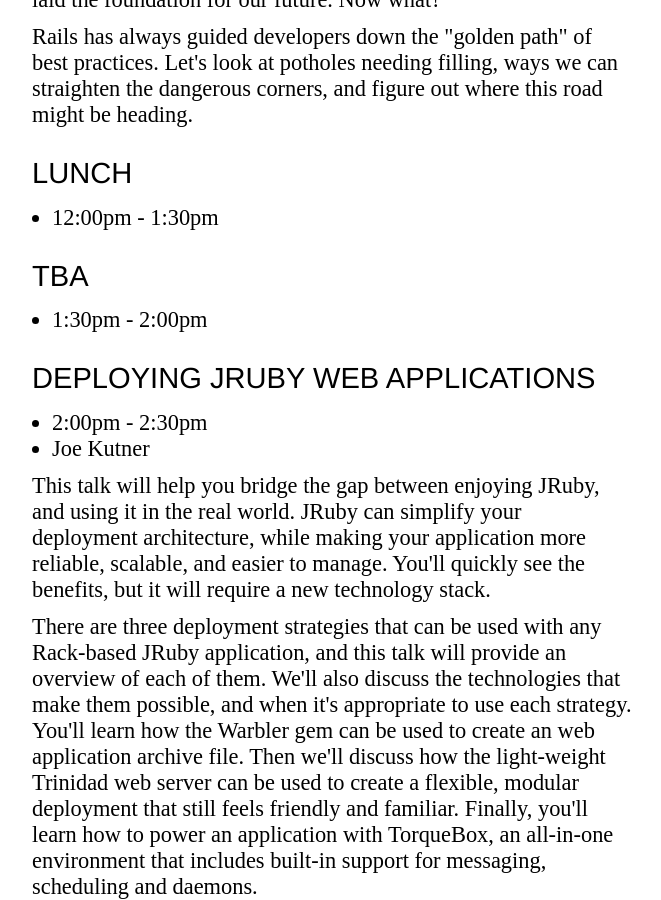
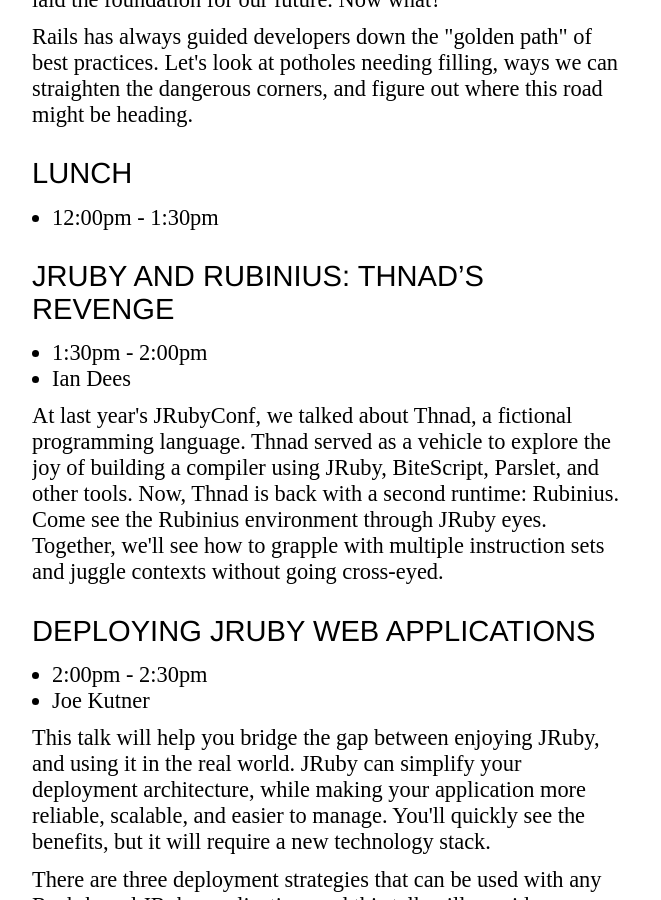
Before and after one commit to jruby/jrubyconf.com, a Jekyll site: the page built from _news/news/schedule.markdown, in a window 1280 px wide and 900 px high, scrolled down 2161 px. Shown: the whole window, without its empty margins (128-789 px from the left). Built offline with Jekyll 4.4.1, drawn with Linux system fonts in a browser that asks for light colours; nearby versions of some CDN libraries.

Commit message:
Add Ian to the schedule

```diff
--- a/_news/news/schedule.markdown
+++ b/_news/news/schedule.markdown
@@ -71,11 +71,12 @@ Surely something JRuby-ish.
 
 
 
-### TBA
+### JRuby and Rubinius: Thnad's Revenge
 
 -  1:30pm -  2:00pm
+- Ian Dees
 
-
+<p>At last year's JRubyConf, we talked about Thnad, a fictional programming language. Thnad served as a vehicle to explore the joy of building a compiler using JRuby, BiteScript, Parslet, and other tools. Now, Thnad is back with a second runtime: Rubinius.  Come see the Rubinius environment through JRuby eyes.  Together, we'll see how to grapple with multiple instruction sets and juggle contexts without going cross-eyed.</p>
 
 ### Deploying JRuby Web Applications
 
```
Also changed, not shown: lib/data.rb (+12 -0 lines), public/images/speakers/undees.png (added).
